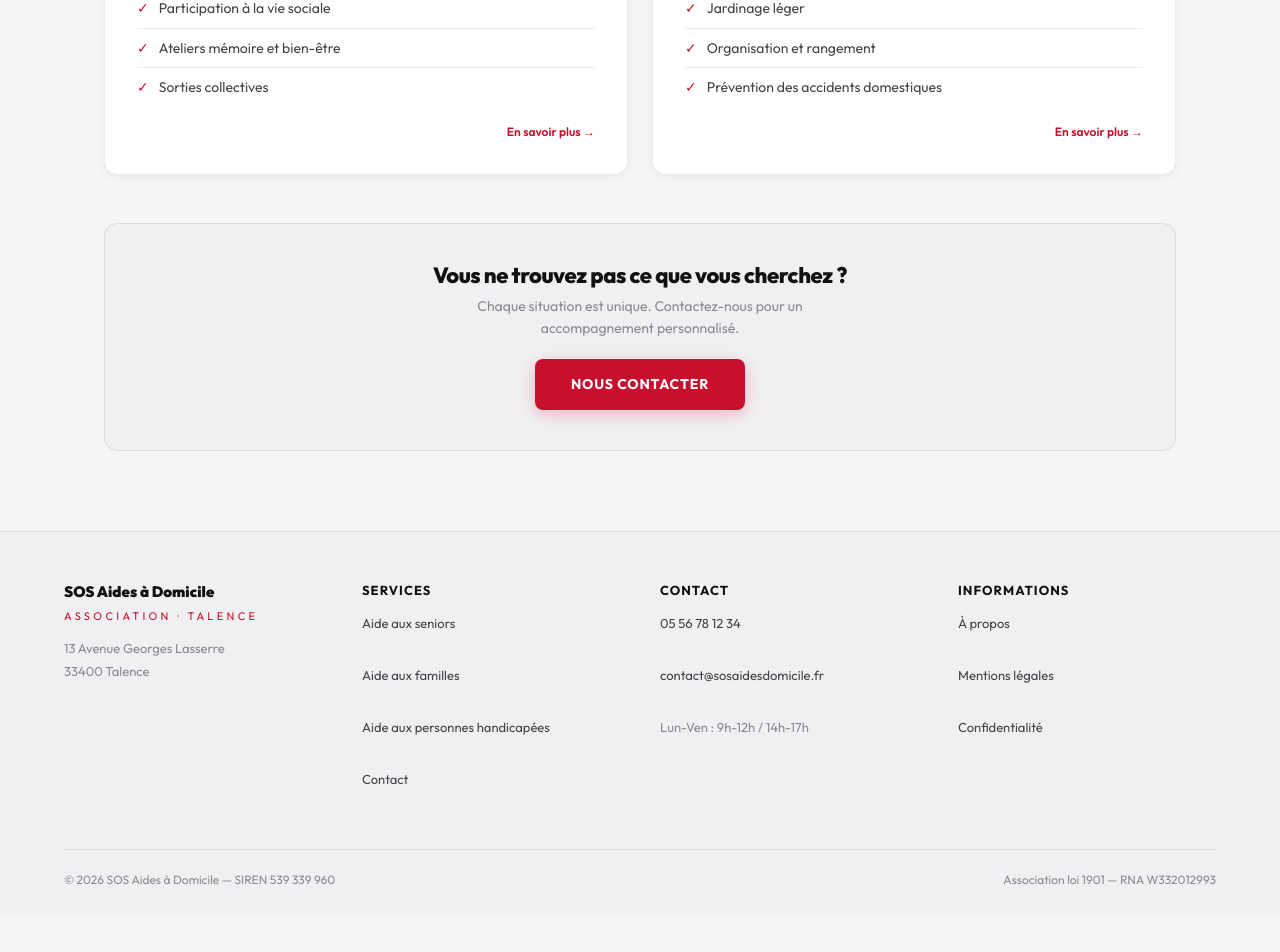
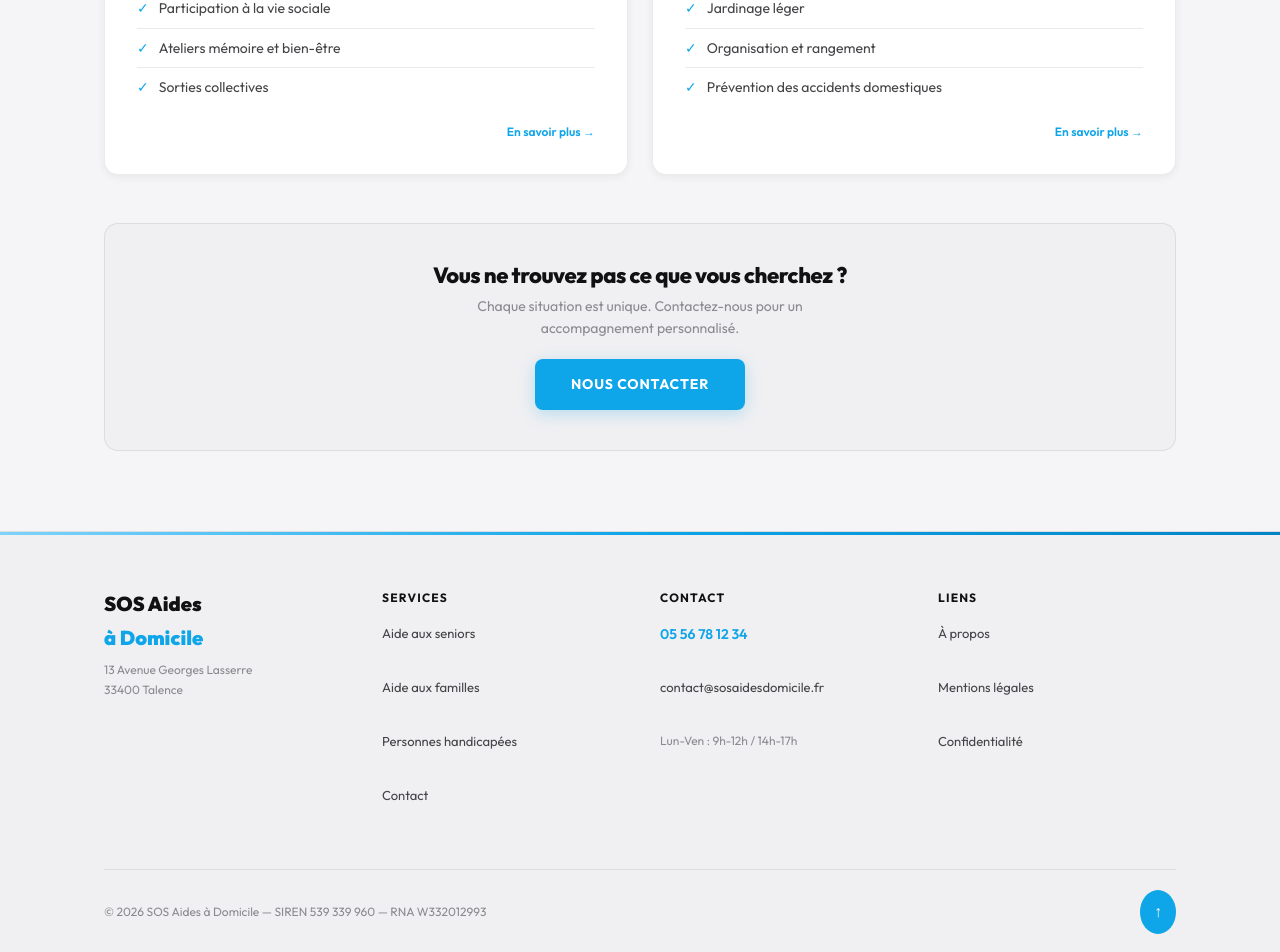
Before and after one commit to autokompetenz/sos-aides-domicile, a React (Vite) app: page /services in a window 1280 px wide. Shown: the part 1580-2532 px from the top of the page. Before the commit the page ends 2497 px from the top, so only its background shows below. Built offline with nearby package versions, Linux system fonts and the light colour scheme; a web font is replaced by a local one.

Commit message:
passage au bleu ciel + nouveau footer

```diff
--- a/src/App.jsx
+++ b/src/App.jsx
@@ -36,7 +36,7 @@ export default function App() {
           <MainLayout>
             <div style={{ minHeight: '100vh', display: 'flex', alignItems: 'center', justifyContent: 'center', textAlign: 'center', background: 'var(--black)' }}>
               <div>
-                <p style={{ fontFamily: "'Outfit', sans-serif", fontSize: 120, fontWeight: 900, color: '#C8102E', lineHeight: 1, letterSpacing: '-0.05em' }}>404</p>
+                <p style={{ fontFamily: "'Outfit', sans-serif", fontSize: 120, fontWeight: 900, color: '#0EA5E9', lineHeight: 1, letterSpacing: '-0.05em' }}>404</p>
                 <h1 style={{ fontFamily: "'Outfit', sans-serif", fontSize: 32, fontWeight: 700, color: '#fff', marginBottom: 32 }}>Page introuvable</h1>
                 <a href="/" className="btn-primary" style={{ fontSize: 14, padding: '16px 40px' }}>← Accueil</a>
               </div>
--- a/src/components/Footer.jsx
+++ b/src/components/Footer.jsx
@@ -3,50 +3,80 @@ import { Link } from 'react-router-dom';
 const F = "'Outfit',sans-serif";
 
 export default function Footer() {
+  const scrollTop = () => window.scrollTo({ top: 0, behavior: 'smooth' });
+
   return (
     <footer style={{
       background: 'var(--bg-card2)',
       borderTop: '1px solid var(--border)',
-      padding: '48px 5% 28px',
+      position: 'relative',
     }}>
-      <div style={{ maxWidth: 1200, margin: '0 auto' }}>
+      <div style={{
+        position: 'absolute', top: 0, left: 0, right: 0, height: 3,
+        background: 'linear-gradient(90deg, #7DD3FC, #0EA5E9, #0284C7)',
+      }} />
+      <div style={{ maxWidth: 1200, margin: '0 auto', padding: '56px 5% 28px' }}>
         <div style={{
           display: 'grid',
           gridTemplateColumns: 'repeat(auto-fit, minmax(200px, 1fr))',
           gap: 40,
-          marginBottom: 36,
+          marginBottom: 40,
         }}>
           <div>
-            <p style={{ fontFamily: F, fontWeight: 900, fontSize: 15, color: 'var(--text)', marginBottom: 4 }}>SOS Aides à Domicile</p>
-            <p style={{ fontSize: 11, color: 'var(--red)', letterSpacing: '0.3em', textTransform: 'uppercase', marginBottom: 12 }}>Association · Talence</p>
-            <p style={{ fontSize: 13, color: 'var(--text-3)', lineHeight: 1.7 }}>
+            <p style={{ fontFamily: F, fontWeight: 900, fontSize: 20, color: 'var(--text)', marginBottom: 2 }}>SOS Aides</p>
+            <p style={{ fontFamily: F, fontWeight: 900, fontSize: 20, color: 'var(--red)', marginBottom: 6 }}>à Domicile</p>
+            <p style={{ fontSize: 12, color: 'var(--text-3)', lineHeight: 1.7 }}>
               13 Avenue Georges Lasserre<br />
               33400 Talence
             </p>
           </div>
           <div>
-            <p style={{ fontFamily: F, fontWeight: 700, fontSize: 13, color: 'var(--text)', marginBottom: 12, textTransform: 'uppercase', letterSpacing: '0.08em' }}>Services</p>
-            <div style={{ display: 'flex', flexDirection: 'column', gap: 8 }}>
-              <Link to="/services" style={{ fontSize: 13, color: 'var(--text-2)', textDecoration: 'none' }}>Aide aux seniors</Link>
-              <Link to="/services" style={{ fontSize: 13, color: 'var(--text-2)', textDecoration: 'none' }}>Aide aux familles</Link>
-              <Link to="/services" style={{ fontSize: 13, color: 'var(--text-2)', textDecoration: 'none' }}>Aide aux personnes handicapées</Link>
-              <Link to="/contact" style={{ fontSize: 13, color: 'var(--text-2)', textDecoration: 'none' }}>Contact</Link>
+            <p style={{ fontFamily: F, fontWeight: 700, fontSize: 12, color: 'var(--text)', marginBottom: 16, textTransform: 'uppercase', letterSpacing: '0.1em' }}>Services</p>
+            <div style={{ display: 'flex', flexDirection: 'column', gap: 10 }}>
+              <Link to="/services" style={{ fontSize: 13, color: 'var(--text-2)', textDecoration: 'none', transition: 'color 0.2s' }}
+                onMouseEnter={e => e.target.style.color = 'var(--red)'}
+                onMouseLeave={e => e.target.style.color = 'var(--text-2)'}
+              >Aide aux seniors</Link>
+              <Link to="/services" style={{ fontSize: 13, color: 'var(--text-2)', textDecoration: 'none', transition: 'color 0.2s' }}
+                onMouseEnter={e => e.target.style.color = 'var(--red)'}
+                onMouseLeave={e => e.target.style.color = 'var(--text-2)'}
+              >Aide aux familles</Link>
+              <Link to="/services" style={{ fontSize: 13, color: 'var(--text-2)', textDecoration: 'none', transition: 'color 0.2s' }}
+                onMouseEnter={e => e.target.style.color = 'var(--red)'}
+                onMouseLeave={e => e.target.style.color = 'var(--text-2)'}
+              >Personnes handicapées</Link>
+              <Link to="/contact" style={{ fontSize: 13, color: 'var(--text-2)', textDecoration: 'none', transition: 'color 0.2s' }}
+                onMouseEnter={e => e.target.style.color = 'var(--red)'}
+                onMouseLeave={e => e.target.style.color = 'var(--text-2)'}
+              >Contact</Link>
             </div>
           </div>
           <div>
-            <p style={{ fontFamily: F, fontWeight: 700, fontSize: 13, color: 'var(--text)', marginBottom: 12, textTransform: 'uppercase', letterSpacing: '0.08em' }}>Contact</p>
-            <div style={{ display: 'flex', flexDirection: 'column', gap: 8 }}>
-              <a href="tel:+33556781234" style={{ fontSize: 13, color: 'var(--text-2)', textDecoration: 'none' }}>05 56 78 12 34</a>
-              <a href="mailto:contact@sosaidesdomicile.fr" style={{ fontSize: 13, color: 'var(--text-2)', textDecoration: 'none' }}>contact@sosaidesdomicile.fr</a>
-              <p style={{ fontSize: 13, color: 'var(--text-3)' }}>Lun-Ven : 9h-12h / 14h-17h</p>
+            <p style={{ fontFamily: F, fontWeight: 700, fontSize: 12, color: 'var(--text)', marginBottom: 16, textTransform: 'uppercase', letterSpacing: '0.1em' }}>Contact</p>
+            <div style={{ display: 'flex', flexDirection: 'column', gap: 10 }}>
+              <a href="tel:+33556781234" style={{ fontSize: 14, fontWeight: 600, color: 'var(--red)', textDecoration: 'none' }}>05 56 78 12 34</a>
+              <a href="mailto:contact@sosaidesdomicile.fr" style={{ fontSize: 13, color: 'var(--text-2)', textDecoration: 'none', transition: 'color 0.2s' }}
+                onMouseEnter={e => e.target.style.color = 'var(--red)'}
+                onMouseLeave={e => e.target.style.color = 'var(--text-2)'}
+              >contact@sosaidesdomicile.fr</a>
+              <p style={{ fontSize: 12, color: 'var(--text-3)' }}>Lun-Ven : 9h-12h / 14h-17h</p>
             </div>
           </div>
           <div>
-            <p style={{ fontFamily: F, fontWeight: 700, fontSize: 13, color: 'var(--text)', marginBottom: 12, textTransform: 'uppercase', letterSpacing: '0.08em' }}>Informations</p>
-            <div style={{ display: 'flex', flexDirection: 'column', gap: 8 }}>
-              <Link to="/a-propos" style={{ fontSize: 13, color: 'var(--text-2)', textDecoration: 'none' }}>À propos</Link>
-              <Link to="/mentions-legales" style={{ fontSize: 13, color: 'var(--text-2)', textDecoration: 'none' }}>Mentions légales</Link>
-              <Link to="/politique-confidentialite" style={{ fontSize: 13, color: 'var(--text-2)', textDecoration: 'none' }}>Confidentialité</Link>
+            <p style={{ fontFamily: F, fontWeight: 700, fontSize: 12, color: 'var(--text)', marginBottom: 16, textTransform: 'uppercase', letterSpacing: '0.1em' }}>Liens</p>
+            <div style={{ display: 'flex', flexDirection: 'column', gap: 10 }}>
+              <Link to="/a-propos" style={{ fontSize: 13, color: 'var(--text-2)', textDecoration: 'none', transition: 'color 0.2s' }}
+                onMouseEnter={e => e.target.style.color = 'var(--red)'}
+                onMouseLeave={e => e.target.style.color = 'var(--text-2)'}
+              >À propos</Link>
+              <Link to="/mentions-legales" style={{ fontSize: 13, color: 'var(--text-2)', textDecoration: 'none', transition: 'color 0.2s' }}
+                onMouseEnter={e => e.target.style.color = 'var(--red)'}
+                onMouseLeave={e => e.target.style.color = 'var(--text-2)'}
+              >Mentions légales</Link>
+              <Link to="/politique-confidentialite" style={{ fontSize: 13, color: 'var(--text-2)', textDecoration: 'none', transition: 'color 0.2s' }}
+                onMouseEnter={e => e.target.style.color = 'var(--red)'}
+                onMouseLeave={e => e.target.style.color = 'var(--text-2)'}
+              >Confidentialité</Link>
             </div>
           </div>
         </div>
@@ -60,11 +90,17 @@ export default function Footer() {
           gap: 12,
         }}>
           <p style={{ fontSize: 12, color: 'var(--text-3)' }}>
-            © {new Date().getFullYear()} SOS Aides à Domicile — SIREN 539 339 960
+            © {new Date().getFullYear()} SOS Aides à Domicile — SIREN 539 339 960 — RNA W332012993
           </p>
-          <p style={{ fontSize: 12, color: 'var(--text-3)' }}>
-            Association loi 1901 — RNA W332012993
-          </p>
+          <button onClick={scrollTop} style={{
+            background: 'var(--red)', color: '#fff', border: 'none', cursor: 'pointer',
+            width: 36, height: 36, borderRadius: '50%', fontSize: 16, display: 'flex',
+            alignItems: 'center', justifyContent: 'center',
+            transition: 'all 0.25s',
+          }}
+            onMouseEnter={e => { e.target.style.transform = 'translateY(-3px)'; e.target.style.boxShadow = '0 4px 16px rgba(14,164,233,0.4)' }}
+            onMouseLeave={e => { e.target.style.transform = ''; e.target.style.boxShadow = '' }}
+          >↑</button>
         </div>
       </div>
     </footer>
--- a/src/components/UI.jsx
+++ b/src/components/UI.jsx
@@ -6,7 +6,7 @@ export function Loader({ size = 'md', text }) {
   const s = { sm:32, md:48, lg:64 }[size] || 48;
   return (
     <div style={{ display:'flex', flexDirection:'column', alignItems:'center', justifyContent:'center', gap:16, padding:'60px 20px' }}>
-      <div style={{ width:s, height:s, border:`3px solid rgba(200,16,46,0.15)`, borderTopColor:'#C8102E', borderRadius:'50%', animation:'spin 0.9s linear infinite' }} />
+      <div style={{ width:s, height:s, border:`3px solid rgba(14,164,233,0.15)`, borderTopColor:'#0EA5E9', borderRadius:'50%', animation:'spin 0.9s linear infinite' }} />
       {text && <p style={{ fontSize:14, color:'var(--text-3)', letterSpacing:'0.05em' }}>{text}</p>}
     </div>
   );
@@ -34,7 +34,7 @@ export function StatusBadge({ status }) {
 export function PageHeader({ title, subtitle, children }) {
   return (
     <div style={{ position:'relative', paddingTop:120, paddingBottom:60, paddingLeft:'6%', paddingRight:'6%', background:'var(--bg-card2)', borderBottom:'1px solid var(--border)', overflow:'hidden' }}>
-      <div style={{ position:'absolute', top:0, left:0, right:0, bottom:0, background:'radial-gradient(ellipse 60% 80% at 50% 100%, rgba(200,16,46,0.05) 0%, transparent 70%)' }} />
+      <div style={{ position:'absolute', top:0, left:0, right:0, bottom:0, background:'radial-gradient(ellipse 60% 80% at 50% 100%, rgba(14,164,233,0.05) 0%, transparent 70%)' }} />
       <motion.div initial={{ opacity:0, y:24 }} animate={{ opacity:1, y:0 }} transition={{ duration:0.6, ease:[0.16,1,0.3,1] }} style={{ position:'relative', zIndex:1 }}>
         <h1 style={{ fontFamily:"'Outfit',sans-serif", fontWeight:900, fontSize:'clamp(36px,5vw,76px)', color:'var(--text)', letterSpacing:'-0.02em', lineHeight:1, marginBottom:14 }}>
           {title}
--- a/src/index.css
+++ b/src/index.css
@@ -4,11 +4,11 @@
    LIGHT THEME (default)
 ══════════════════════════════════════════════════════ */
 :root {
-  --red:         #C8102E;
-  --red-dark:    #9B0B22;
-  --red-light:   #E8294A;
-  --red-bg:      rgba(200,16,46,0.06);
-  --red-border:  rgba(200,16,46,0.2);
+  --red:         #0EA5E9;
+  --red-dark:    #0284C7;
+  --red-light:   #7DD3FC;
+  --red-bg:      rgba(14,164,233,0.06);
+  --red-border:  rgba(14,164,233,0.2);
 
   /* Surfaces */
   --bg:          #F5F5F7;
@@ -84,7 +84,7 @@ body {
 ::-webkit-scrollbar { width: 5px; }
 ::-webkit-scrollbar-track { background: var(--bg-card2); }
 ::-webkit-scrollbar-thumb { background: var(--red); border-radius: 3px; }
-::selection { background: rgba(200,16,46,0.2); color: var(--red-dark); }
+::selection { background: rgba(14,164,233,0.2); color: var(--red-dark); }
 
 /* ── Typography ── */
 h1,h2,h3,h4,h5 { font-family:'Outfit',sans-serif; font-weight:800; line-height:1.05; letter-spacing:-0.02em; color: var(--text); }
@@ -97,9 +97,9 @@ h1,h2,h3,h4,h5 { font-family:'Outfit',sans-serif; font-weight:800; line-height:1
   letter-spacing:0.06em; text-transform:uppercase; text-decoration:none;
   padding:15px 34px; border-radius:var(--radius);
   transition:all 0.3s var(--ease);
-  box-shadow: 0 4px 16px rgba(200,16,46,0.25);
+  box-shadow: 0 4px 16px rgba(14,164,233,0.25);
 }
-.btn-primary:hover { background:var(--red-dark); transform:translateY(-2px); box-shadow:0 10px 32px rgba(200,16,46,0.4); }
+.btn-primary:hover { background:var(--red-dark); transform:translateY(-2px); box-shadow:0 10px 32px rgba(14,164,233,0.4); }
 
 .btn-ghost {
   display:inline-flex; align-items:center; gap:10px;
@@ -128,9 +128,9 @@ h1,h2,h3,h4,h5 { font-family:'Outfit',sans-serif; font-weight:800; line-height:1
   letter-spacing:0.08em; text-transform:uppercase; text-decoration:none;
   padding:12px 26px; border-radius:var(--radius);
   transition:all 0.25s var(--ease);
-  box-shadow: 0 4px 14px rgba(200,16,46,0.2);
+  box-shadow: 0 4px 14px rgba(14,164,233,0.2);
 }
-.btn-gold:hover { background:var(--red-dark); transform:translateY(-2px); box-shadow:0 8px 24px rgba(200,16,46,0.35); }
+.btn-gold:hover { background:var(--red-dark); transform:translateY(-2px); box-shadow:0 8px 24px rgba(14,164,233,0.35); }
 
 .btn-outline {
   display:inline-flex; align-items:center; gap:10px;
@@ -163,7 +163,7 @@ h1,h2,h3,h4,h5 { font-family:'Outfit',sans-serif; font-weight:800; line-height:1
   /* Fix: no controlled resize, smooth typing */
   -webkit-appearance: none;
 }
-.input-luxury:focus { border-color:var(--red); box-shadow:0 0 0 4px rgba(200,16,46,0.08); background: var(--bg-card); }
+.input-luxury:focus { border-color:var(--red); box-shadow:0 0 0 4px rgba(14,164,233,0.08); background: var(--bg-card); }
 .input-luxury::placeholder { color:var(--text-3); }
 
 /* Textarea specific fix — smooth typing */
@@ -244,7 +244,7 @@ textarea.input-luxury {
   position:fixed; bottom:28px; right:28px; z-index:999;
   width:60px; height:60px; border-radius:50%; background:var(--red);
   border:none; cursor:pointer; display:flex; align-items:center; justify-content:center;
-  font-size:26px; box-shadow:0 8px 32px rgba(200,16,46,0.45);
+  font-size:26px; box-shadow:0 8px 32px rgba(14,164,233,0.45);
   transition:all 0.3s; animation:float 3s ease-in-out infinite;
 }
 .chat-btn:hover { transform:scale(1.1)!important; animation:none; }
@@ -412,7 +412,7 @@ input[type='range']::-webkit-slider-thumb {
   -webkit-appearance:none; appearance:none;
   width:22px; height:22px;
   border-radius:50%; background:var(--red); cursor:pointer;
-  box-shadow:0 0 10px rgba(200,16,46,0.4);
+  box-shadow:0 0 10px rgba(14,164,233,0.4);
 }
 input[type='range']::-moz-range-thumb {
   width:22px; height:22px;
--- a/src/pages/APropos.jsx
+++ b/src/pages/APropos.jsx
@@ -100,7 +100,7 @@ export default function APropos() {
               >
                 <div style={{
                   width: 72, height: 72, borderRadius: '50%',
-                  background: 'linear-gradient(135deg, #9B0B22, #C8102E)',
+                  background: 'linear-gradient(135deg, #0284C7, #0EA5E9)',
                   display: 'flex', alignItems: 'center', justifyContent: 'center',
                   margin: '0 auto 16px',
                   fontSize: 24, color: '#fff', fontWeight: 800, fontFamily: F,
```
Also changed, not shown: src/pages/Home.jsx (+11 -11 lines).
